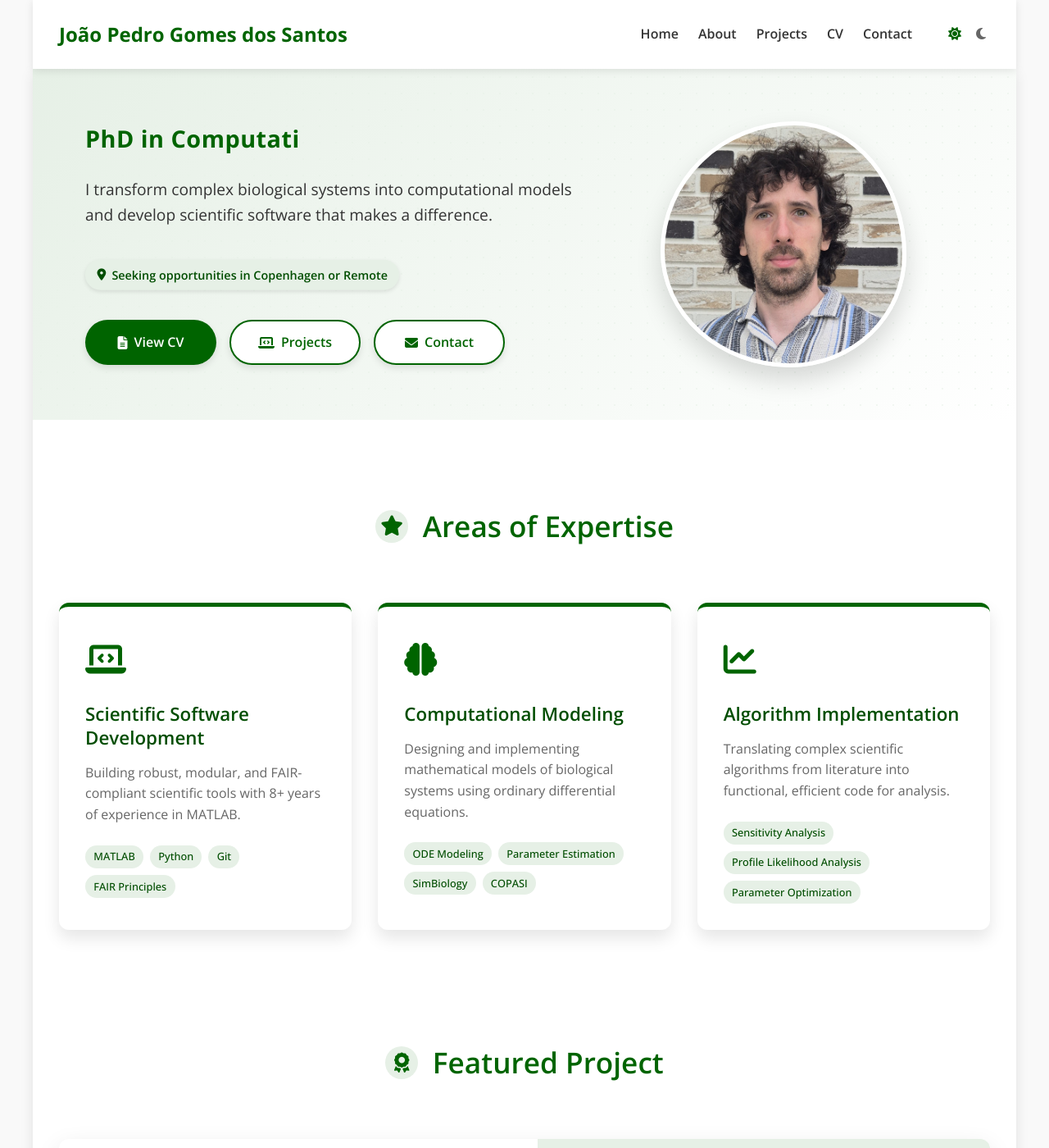
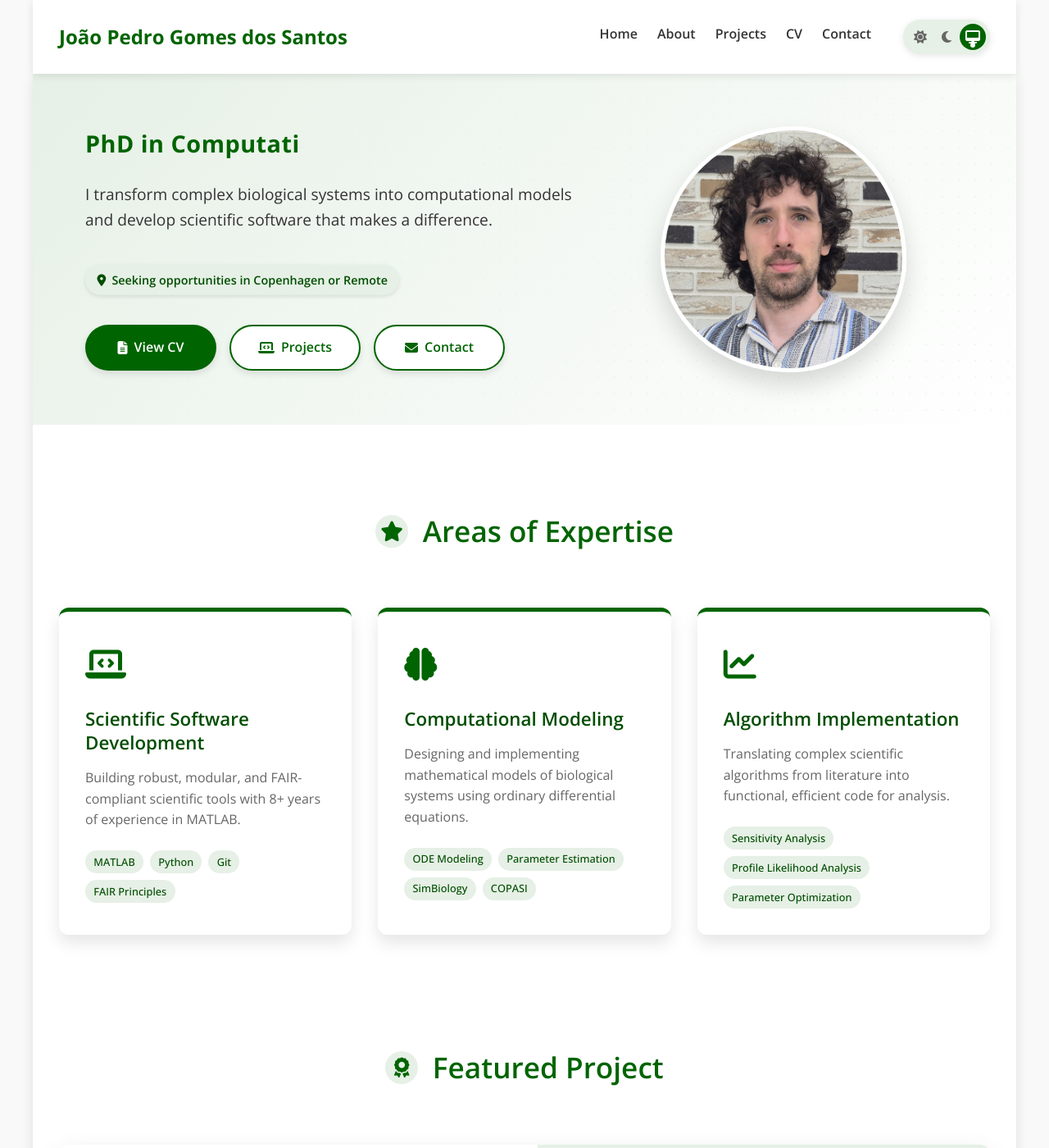
Before and after one commit to jpgsantos/jpgsantos.github.io, a Jekyll site: the page built from index.md, in a window 1280 px wide and 1400 px high. Shown: the whole window at 82% size. Built offline with Jekyll 4.4.1, drawn with Linux system fonts in a browser that asks for light colours.

Commit message:
improved theme switcher

```diff
--- a/_layouts/default.html
+++ b/_layouts/default.html
@@ -29,6 +29,9 @@
           <button class="theme-icon" id="dark-theme" title="Dark theme">
             <i class="fas fa-moon"></i>
           </button>
+          <button class="theme-icon" id="auto-theme" title="System theme">
+            <i class="fas fa-desktop"></i>
+          </button>
         </span>
       </nav>
     </header>
--- a/assets/js/theme-switcher.js
+++ b/assets/js/theme-switcher.js
@@ -1,37 +1,69 @@
-// Theme switcher script
+// Enhanced theme switcher script with system theme detection
 document.addEventListener('DOMContentLoaded', function() {
   const lightButton = document.getElementById('light-theme');
   const darkButton = document.getElementById('dark-theme');
+  const autoButton = document.getElementById('auto-theme');
+
+  // Function to set theme based on selection
+  function setTheme(theme) {
+    if (theme === 'dark') {
+      document.documentElement.setAttribute('data-theme', 'dark');
+      darkButton.classList.add('active');
+      lightButton.classList.remove('active');
+      autoButton.classList.remove('active');
+    } else if (theme === 'light') {
+      document.documentElement.removeAttribute('data-theme');
+      lightButton.classList.add('active');
+      darkButton.classList.remove('active');
+      autoButton.classList.remove('active');
+    } else if (theme === 'auto') {
+      autoButton.classList.add('active');
+      lightButton.classList.remove('active');
+      darkButton.classList.remove('active');
+
+      // Check system preference
+      if (window.matchMedia && window.matchMedia('(prefers-color-scheme: dark)').matches) {
+        document.documentElement.setAttribute('data-theme', 'dark');
+      } else {
+        document.documentElement.removeAttribute('data-theme');
+      }
+    }
+  }
+
+  // Add listener for system theme changes when in auto mode
+  if (window.matchMedia) {
+    window.matchMedia('(prefers-color-scheme: dark)').addEventListener('change', event => {
+      if (localStorage.getItem('theme') === 'auto') {
+        if (event.matches) {
+          document.documentElement.setAttribute('data-theme', 'dark');
+        } else {
+          document.documentElement.removeAttribute('data-theme');
+        }
+      }
+    });
+  }
 
   // Check for saved theme preference
-  const currentTheme = localStorage.getItem('theme') || 'light';
+  const savedTheme = localStorage.getItem('theme') || 'auto';
 
-  // Apply the current theme
-  if (currentTheme === 'dark') {
-    document.documentElement.setAttribute('data-theme', 'dark');
-    darkButton.classList.add('active');
-    lightButton.classList.remove('active');
-  } else {
-    document.documentElement.removeAttribute('data-theme');
-    lightButton.classList.add('active');
-    darkButton.classList.remove('active');
-  }
+  // Apply the saved theme
+  setTheme(savedTheme);
 
   // Light theme button
   lightButton.addEventListener('click', function() {
-    document.documentElement.removeAttribute('data-theme');
+    setTheme('light');
     localStorage.setItem('theme', 'light');
-    lightButton.classList.add('active');
-    darkButton.classList.remove('active');
-    console.log('Light theme activated');
   });
 
   // Dark theme button
   darkButton.addEventListener('click', function() {
-    document.documentElement.setAttribute('data-theme', 'dark');
+    setTheme('dark');
     localStorage.setItem('theme', 'dark');
-    darkButton.classList.add('active');
-    lightButton.classList.remove('active');
-    console.log('Dark theme activated');
+  });
+
+  // Auto theme button
+  autoButton.addEventListener('click', function() {
+    setTheme('auto');
+    localStorage.setItem('theme', 'auto');
   });
 });
--- a/assets/theme.css
+++ b/assets/theme.css
@@ -58,39 +58,84 @@ body, header, main, footer, .project-card, .expertise-card,
               box-shadow var(--transition);
 }
 
-/* Theme switcher styles moved from default.html */
+/* Enhanced theme switcher styles */
 .theme-icons {
   display: inline-flex;
   align-items: center;
   margin-left: 15px;
-  gap: 8px;
+  background-color: var(--primary-light);
+  border-radius: 30px;
+  padding: 5px;
+  box-shadow: 0 2px 8px var(--shadow);
 }
 
 .theme-icon {
   background: none;
   border: none;
   cursor: pointer;
-  color: #666;
+  color: var(--text-light);
   font-size: 1em;
-  padding: 5px;
-  transition: color 0.3s ease, transform 0.3s ease;
+  height: 32px;
+  width: 32px;
+  border-radius: 50%;
+  display: flex;
+  align-items: center;
+  justify-content: center;
+  transition: all 0.3s ease;
+  position: relative;
+  overflow: hidden;
 }
 
 .theme-icon:hover {
-  color: #006400;
-  transform: scale(1.1);
+  color: var(--primary-color);
+  background-color: rgba(0, 100, 0, 0.1);
 }
 
 .theme-icon.active {
-  color: #006400;
+  color: var(--white);
+  background-color: var(--primary-color);
+}
+
+.theme-icon.active::after {
+  content: '';
+  position: absolute;
+  width: 6px;
+  height: 6px;
+  border-radius: 50%;
+  background-color: var(--white);
+  bottom: 3px;
+  left: 50%;
+  transform: translateX(-50%);
+}
+
+/* Add tooltip for theme buttons */
+.theme-icon::before {
+  content: attr(title);
+  position: absolute;
+  top: -30px;
+  left: 50%;
+  transform: translateX(-50%) scale(0);
+  background-color: var(--primary-dark);
+  color: var(--white);
+  padding: 4px 8px;
+  border-radius: 4px;
+  font-size: 0.7em;
+  white-space: nowrap;
+  pointer-events: none;
+  opacity: 0;
+  transition: all 0.2s ease;
+}
+
+.theme-icon:hover::before {
+  transform: translateX(-50%) scale(1);
+  opacity: 1;
 }
 
 @media (max-width: 768px) {
   .theme-icons {
     display: flex;
     justify-content: center;
-    width: 100%;
-    margin-top: 10px;
-    margin-left: 0;
+    width: auto;
+    margin: 10px auto 0;
   }
 }
```
